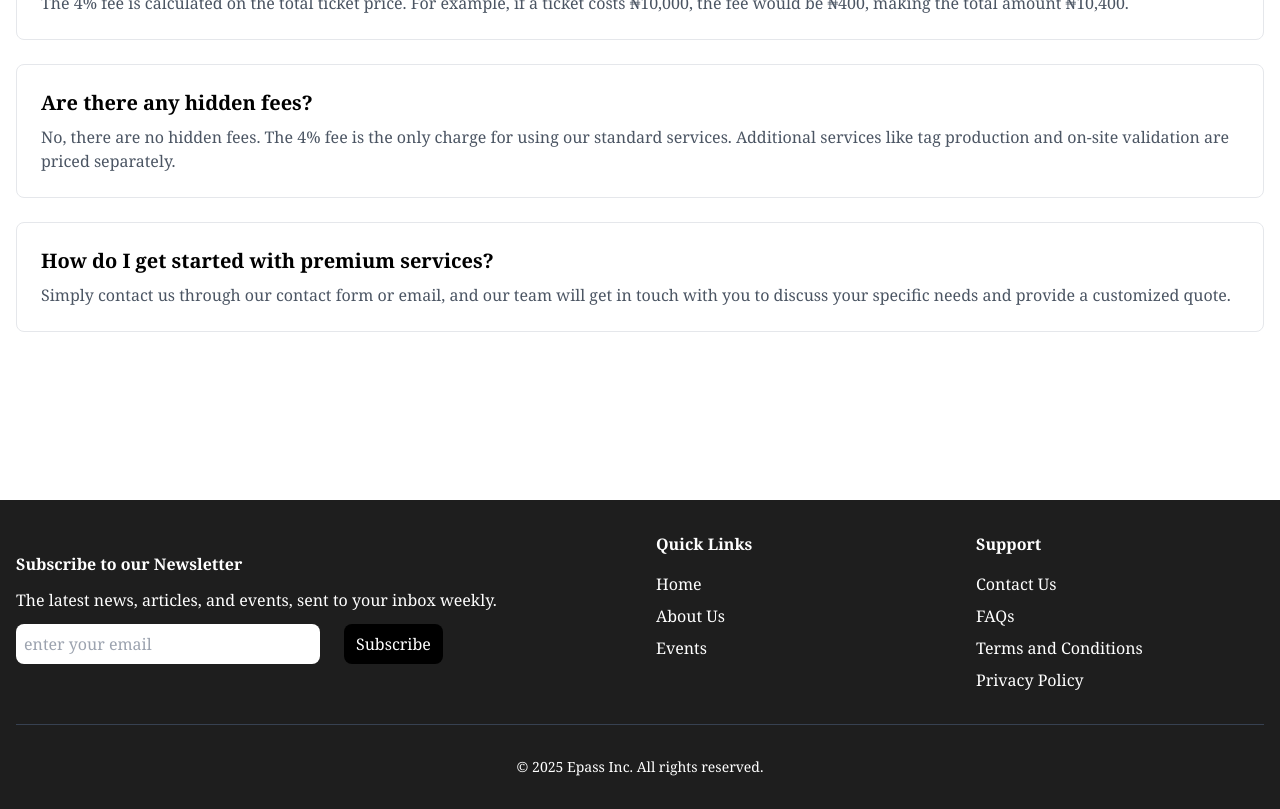
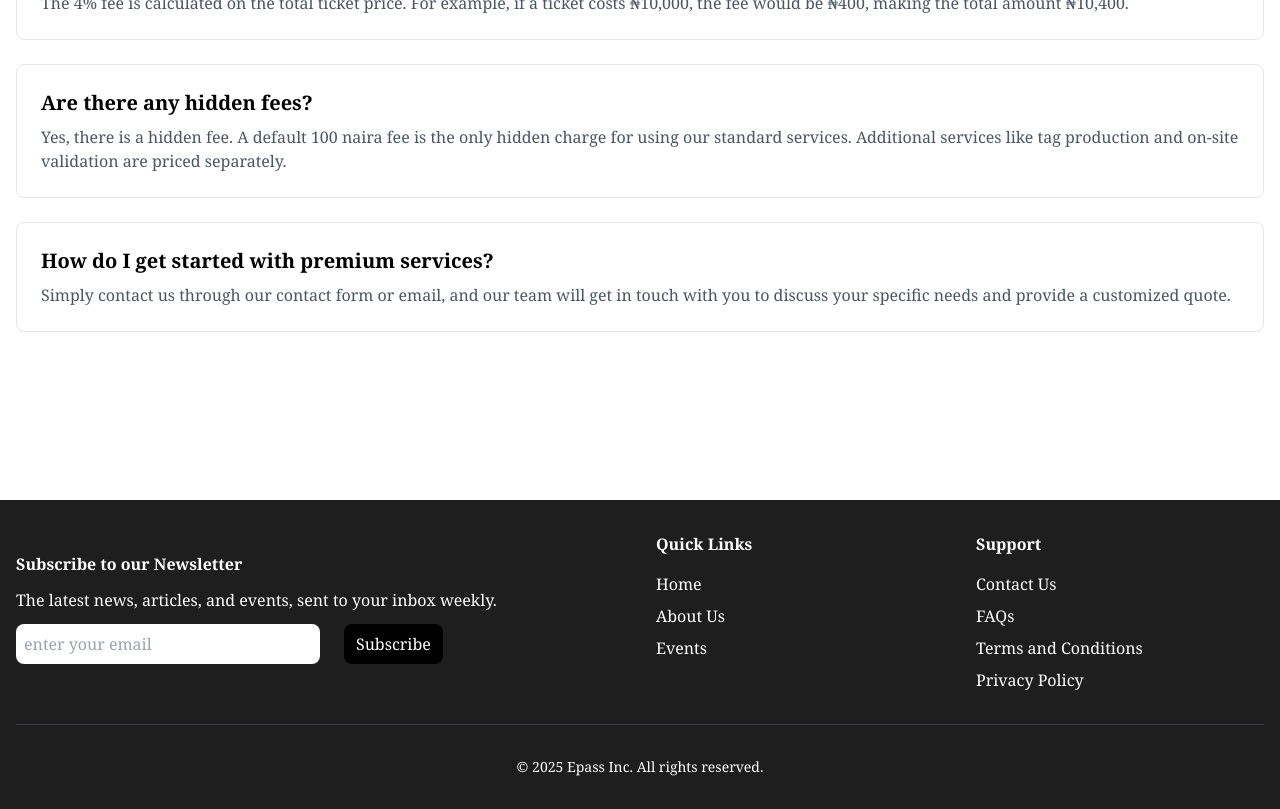
Before and after one commit to B-Mitchell/Epass, a Next.js app: page /pricing in a window 1280 px wide. Shown: the part 1100-1909 px from the top of the page. Built offline with nearby package versions, Linux system fonts and the light colour scheme.

Commit message:
Pricing info update

```diff
--- a/app/pricing/page.js
+++ b/app/pricing/page.js
@@ -116,7 +116,7 @@ const PricingPage = () => {
             <div className="border rounded-lg p-6">
               <h3 className="text-xl font-semibold mb-2">Are there any hidden fees?</h3>
               <p className="text-gray-600">
-                No, there are no hidden fees. The 4% fee is the only charge for using our standard services.
+                Yes, there is a hidden fee. A default 100 naira fee is the only hidden charge for using our standard services.
                 Additional services like tag production and on-site validation are priced separately.
               </p>
             </div>
```
